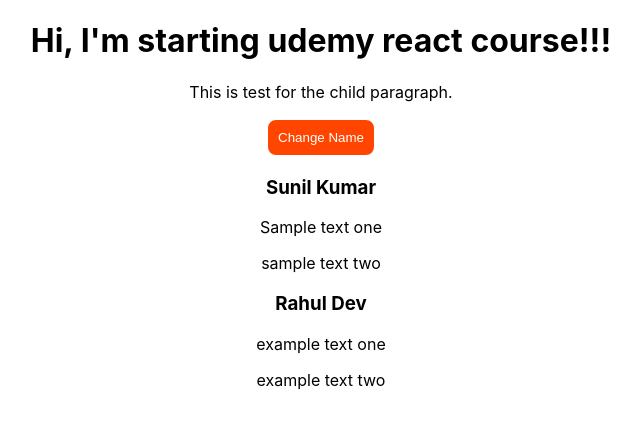
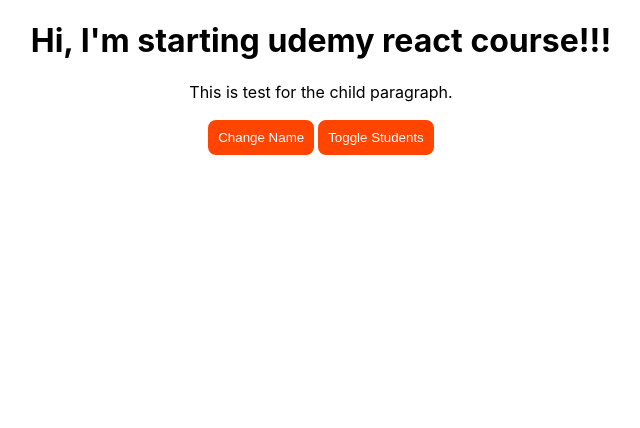
Before and after one commit to sun34133/react-study, a React (Create React App) app: page / in a window 1280 px wide. Shown: the top 428 px of the page, without its empty margins (319-959 px from the left). Built offline with nearby package versions, Linux system fonts and the light colour scheme.

Commit message:
conditional renderng listing

```diff
--- a/src/App.js
+++ b/src/App.js
@@ -20,12 +20,17 @@
     ],
     paragraphs: [
       {
-        username: "Sunil Kumar", text1: "Sample text one", text2: "sample text two"
+        username: "Sunil Kumar",
+        text1: "Sample text one",
+        text2: "sample text two"
       },
       {
-        username: "Rahul Dev", text1: "example text one", text2: "example text two"
+        username: "Rahul Dev",
+        text1: "example text one",
+        text2: "example text two"
       }
-    ]
+    ],
+    showStudents: false
   };
 
   changeNameHandler = newName => {
@@ -51,28 +56,35 @@
     });
   };
 
+  toggleStudentsHandler = () => {
+    const showStudentsDiv = this.state.showStudents;
+    this.setState({'showStudents': !showStudentsDiv});
+  };
+
   changeUsernameHandler = newUsername => {
     this.setState({
       paragraphs: [
         {
-          username: "Sunil Kumar", text1: "Sample text one", text2: "sample text two"
+          username: "Sunil Kumar",
+          text1: "Sample text one",
+          text2: "sample text two"
         },
         {
-          username: newUsername, text1: "example text one", text2: "example text two"
+          username: newUsername,
+          text1: "example text one",
+          text2: "example text two"
         }
       ]
     });
   };
 
   render() {
-    return (
-      <div className="App">
-        <h1>Hi, I'm starting udemy react course!!!</h1>
-        <p>This is test for the child paragraph.</p>
-        <button onClick={this.changeNameHandler.bind(this, "Updated one")}>
-          Change Name
-        </button>
-        {/* <Student
+
+    let students = null;
+    if (this.state.showStudents) {
+      students = (
+        <div>
+            <Student
               name={this.state.students[0].name}
               age={this.state.students[0].age}
             />
@@ -87,8 +99,21 @@
             <Student
               name={this.state.students[2].name}
               age={this.state.students[2].age}
-        /> */}
-        <UserOutput
+            />
+          </div>
+      );
+    }
+
+    return (
+      <div className="App">
+        <h1>Hi, I'm starting udemy react course!!!</h1>
+        <p>This is test for the child paragraph.</p>
+        <button onClick={this.changeNameHandler.bind(this, "Updated one")}>
+          Change Name
+        </button>
+        <button onClick={this.toggleStudentsHandler}>Toggle Students</button>
+        { students }
+        {/* <UserOutput
           username={this.state.paragraphs[0].username}
           text1={this.state.paragraphs[0].text1}
           text2={this.state.paragraphs[0].text2}
@@ -99,7 +124,7 @@
           username={this.state.paragraphs[1].username}
           text1={this.state.paragraphs[1].text1}
           text2={this.state.paragraphs[1].text2}
-        />
+        /> */}
       </div>
     );
 
```
Lines whose indentation alone changed are shown as unchanged.
